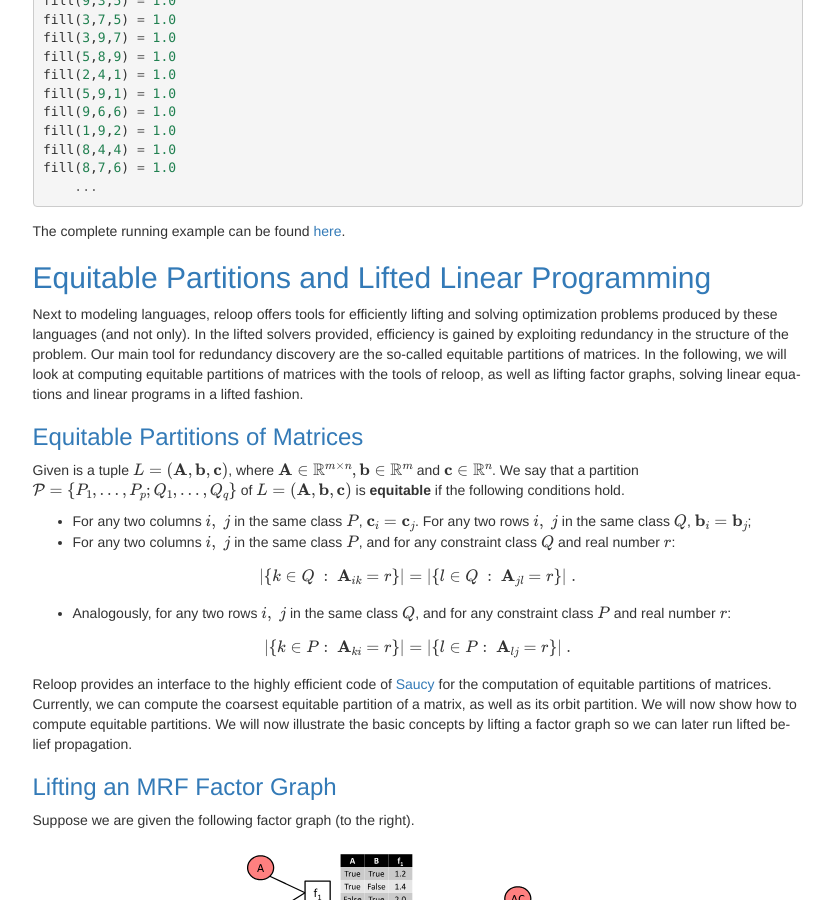
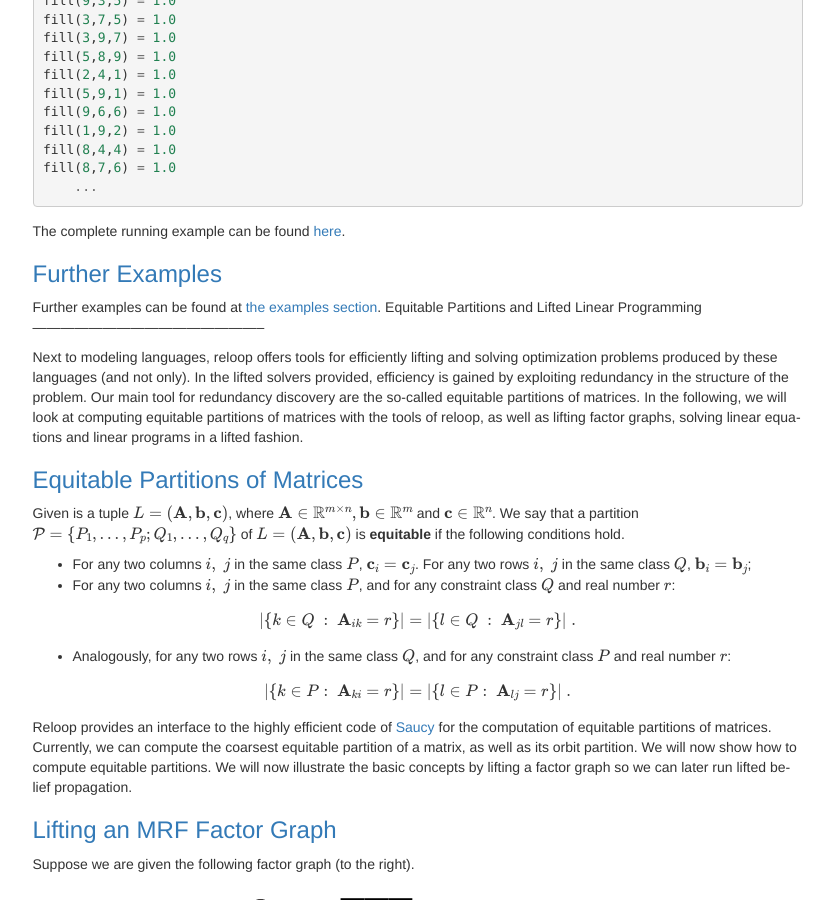
Before and after one commit to chuajiesheng/reloop, a Sphinx documentation site: the page built from Docs/source/tutorial.rst, in a window 1280 px wide and 900 px high, scrolled down 5524 px. Shown: the whole window, without its empty margins (330-1164 px from the left). Built offline with Sphinx 7.4.7, drawn with Linux system fonts in a browser that asks for light colours; some of the changed text lies outside the part shown.

Commit message:
add further examples link in tutorial

```diff
--- a/Docs/source/examples.rst
+++ b/Docs/source/examples.rst
@@ -1,3 +1,5 @@
+.. _examples:
+
 Examples
 =========================================================
 
--- a/Docs/source/tutorial.rst
+++ b/Docs/source/tutorial.rst
@@ -258,7 +258,9 @@ This produces the following output: ::
 
 The complete running example can be found :ref:`here<sudoku>`.
 
-
+Further Examples
+****************
+Further examples can be found at :ref:`the examples section<examples>`.
 Equitable Partitions and Lifted Linear Programming
 --------------------------------------------------
 
```
